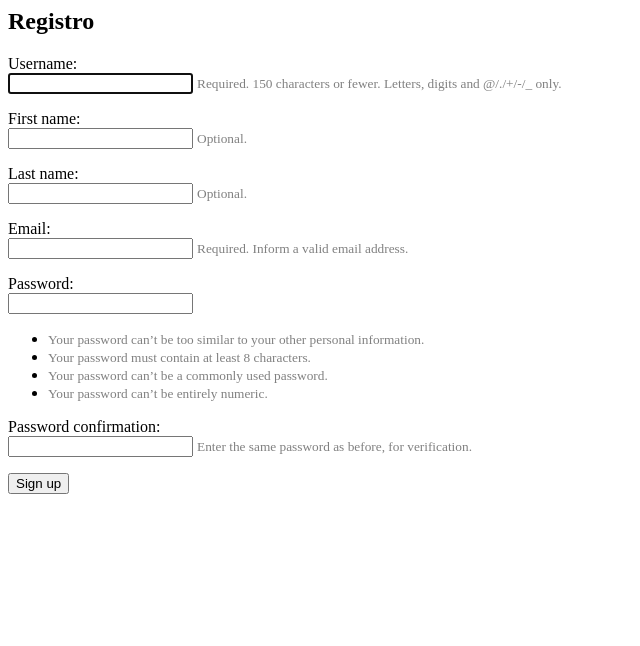
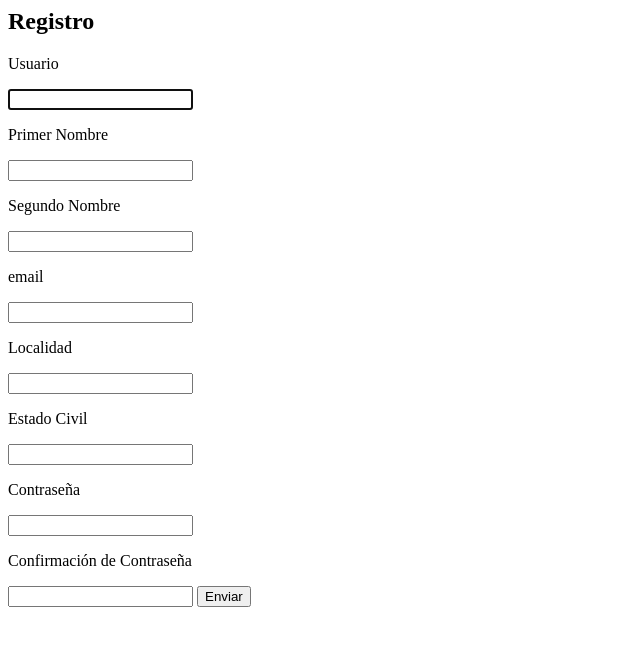
Before and after one commit to evaristorivi/BEST-BEER, a Django app: page /signup/ in a window 1280 px wide. Shown: the top 646 px of the page, without its empty margins (0-640 px from the left). Run offline with Django 3.2, Linux system fonts and the light colour scheme.

Commit message:
Signup terminado POR FIN

```diff
--- a/BBApp/forms.py
+++ b/BBApp/forms.py
@@ -5,10 +5,10 @@ from .models import Usuario
 
 
 class SignUpForm(UserCreationForm):
-    first_name = forms.CharField(max_length=30, required=False, help_text='Optional.')
-    last_name = forms.CharField(max_length=30, required=False, help_text='Optional.')
-    email = forms.EmailField(max_length=254, help_text='Required. Inform a valid email address.')
+    localidad = forms.CharField(max_length=30, required=False, help_text='Optional.')
+    estado_civil = forms.CharField(max_length=30, required=False, help_text='Optional.')
+
 
     class Meta:
         model = User
-        fields = ('username', 'first_name', 'last_name', 'email', 'password1', 'password2',  )
+        fields = ('username', 'first_name', 'last_name', 'email', 'localidad', 'estado_civil',  'password1', 'password2',  )
--- a/BBApp/templates/home.html
+++ b/BBApp/templates/home.html
@@ -5,4 +5,5 @@
 {% block content %}
   <h2>Inicio</h2>
   Bienvenid@, {{ user.username }}!
+
 {% endblock %}
--- a/BBApp/templates/signup.html
+++ b/BBApp/templates/signup.html
@@ -4,18 +4,31 @@
   <h2>Registro</h2>
   <form method="post">
     {% csrf_token %}
-    {% for field in form %}
-      <p>
-        {{ field.label_tag }}<br>
-        {{ field }}
-        {% if field.help_text %}
-          <small style="color: grey">{{ field.help_text }}</small>
-        {% endif %}
-        {% for error in field.errors %}
-          <p style="color: red">{{ error }}</p>
-        {% endfor %}
-      </p>
-    {% endfor %}
-    <button type="submit">Sign up</button>
+    <p>Usuario</p>
+    {{ form.username }}
+
+    <p>Primer Nombre</p>
+    {{ form.first_name }}
+
+    <p>Segundo Nombre</p>
+    {{ form.last_name }}
+
+    <p>email</p>
+    {{ form.email }}
+
+    <p>Localidad</p>
+    {{ form.localidad }}
+
+    <p>Estado Civil</p>
+    {{ form.estado_civil }}
+
+    <p>Contraseña</p>
+    {{ form.password1 }}
+
+     <p>Confirmación de Contraseña</p>
+    {{ form.password2 }}
+
+
+    <button type="submit">Enviar</button>
   </form>
 {% endblock %}
--- a/BBApp/views.py
+++ b/BBApp/views.py
@@ -32,6 +32,8 @@ def signup(request):
         if form.is_valid():
             user = form.save()
             user.refresh_from_db()  # load the profile instance created by the signal
+            user.usuario.localidad = form.cleaned_data.get('localidad')
+            user.usuario.estado_civil = form.cleaned_data.get('estado_civil')
             user.save()
             raw_password = form.cleaned_data.get('password1')
             user = authenticate(username=user.username, password=raw_password)
```
Also changed, not shown: BBApp/models.py (+4 -4 lines), BBApp/migrations/0004_auto_20181025_1918.py (added), BBApp/migrations/0005_auto_20181025_1924.py (added), db.sqlite3, 5 other files.
